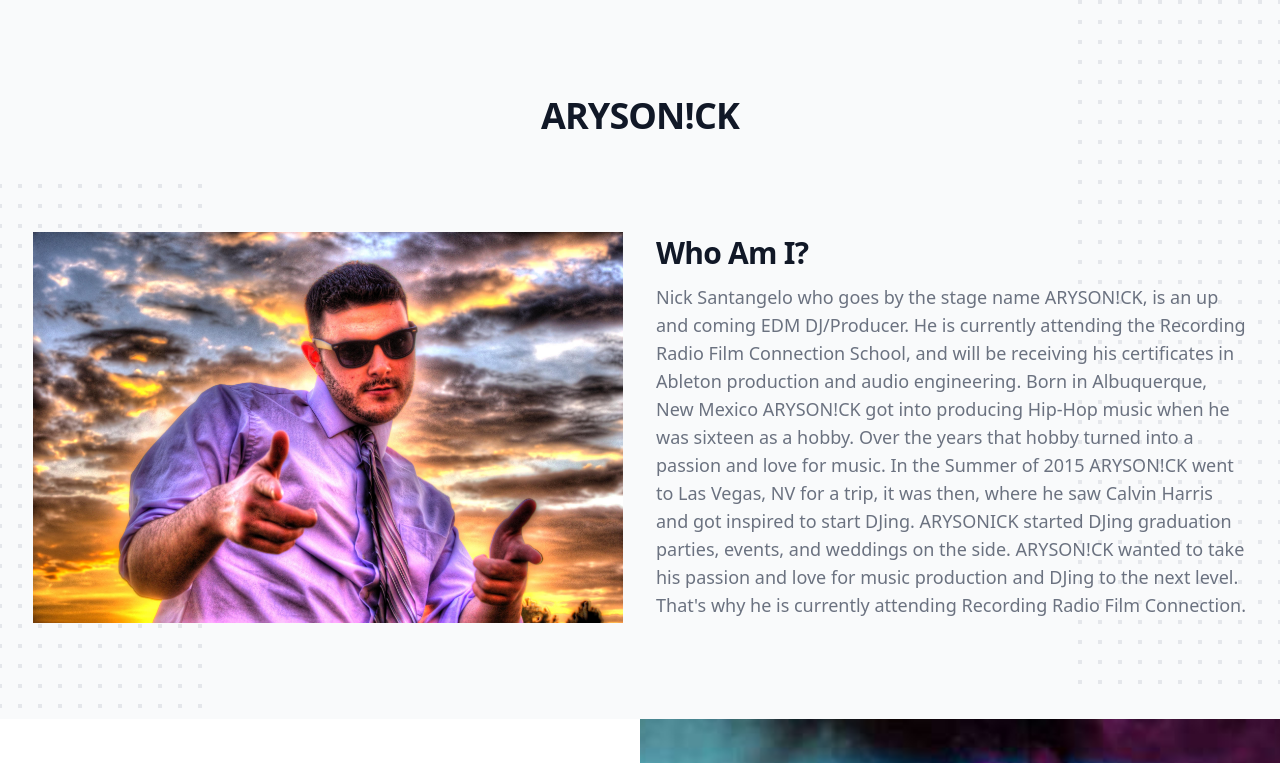
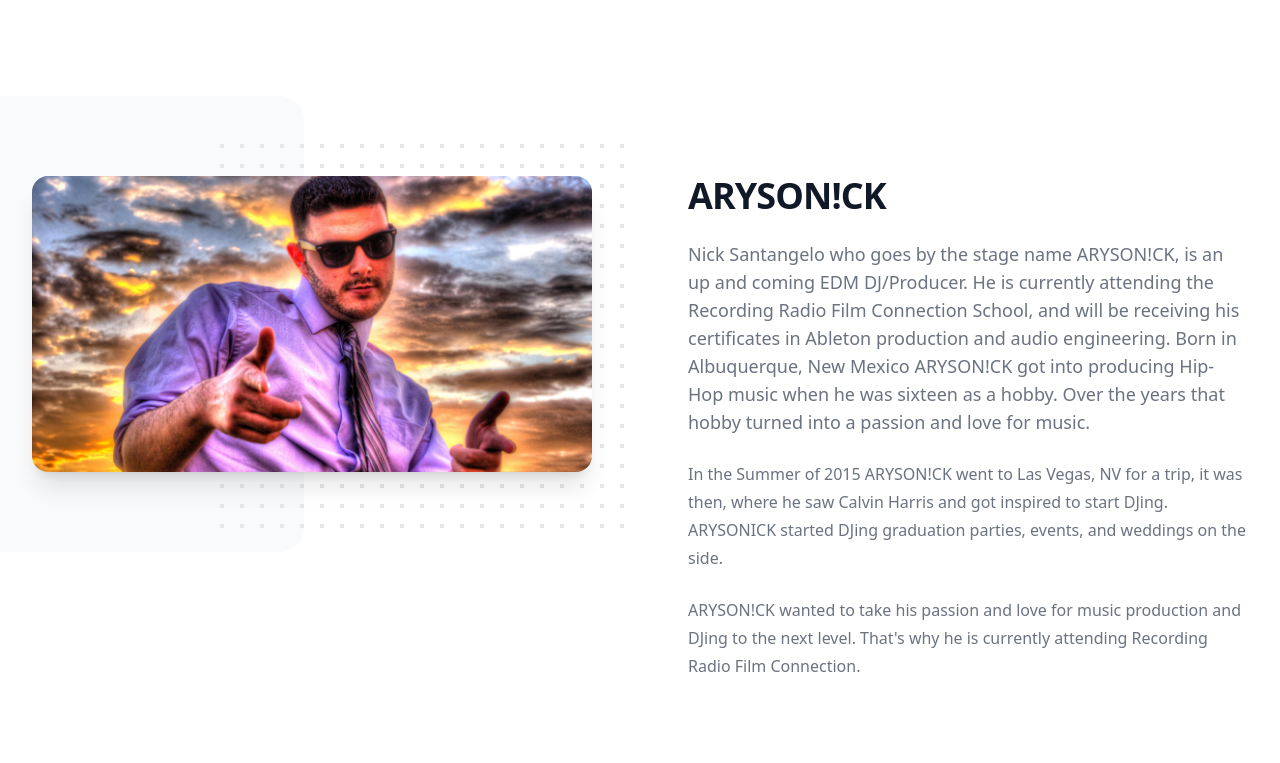
Before and after one commit to BryantDesigns/arysonick-website, a React (Create React App) app: page / in a window 1280 px wide. Shown: the top 763 px of the page. Built offline with nearby package versions, Linux system fonts and the light colour scheme.

Commit message:
Fixed feature

```diff
--- a/src/components/Feature.jsx
+++ b/src/components/Feature.jsx
@@ -1,19 +1,23 @@
 import NickImage from '../images/nick.jpg'
+
+
 export default function Example() {
   return (
-    <div className="py-16 bg-gray-50 overflow-hidden lg:py-24">
-      <div className="relative max-w-xl mx-auto px-4 sm:px-6 lg:px-8 lg:max-w-7xl">
+    <div className="relative bg-white py-16 sm:py-24">
+      <div className="lg:mx-auto lg:max-w-7xl lg:px-8 lg:grid lg:grid-cols-2 lg:gap-24 lg:items-start">
+        <div className="relative sm:py-16 lg:py-0">
+          <div aria-hidden="true" className="hidden sm:block lg:absolute lg:inset-y-0 lg:right-0 lg:w-screen">
+            <div className="absolute inset-y-0 right-1/2 w-full bg-gray-50 rounded-r-3xl lg:right-72" />
             <svg
-          className="hidden lg:block absolute left-full transform -translate-x-1/2 -translate-y-1/4"
+              className="absolute top-8 left-1/2 -ml-3 lg:-right-8 lg:left-auto lg:top-12"
               width={404}
-          height={784}
+              height={392}
               fill="none"
-          viewBox="0 0 404 784"
-          aria-hidden="true"
+              viewBox="0 0 404 392"
             >
               <defs>
                 <pattern
-              id="b1e6e422-73f8-40a6-b5d9-c8586e37e0e7"
+                  id="02f20b47-fd69-4224-a62a-4c9de5c763f7"
                   x={0}
                   y={0}
                   width={20}
@@ -23,78 +27,44 @@ export default function Example() {
                   <rect x={0} y={0} width={4} height={4} className="text-gray-200" fill="currentColor" />
                 </pattern>
               </defs>
-          <rect width={404} height={784} fill="url(#b1e6e422-73f8-40a6-b5d9-c8586e37e0e7)" />
+              <rect width={404} height={392} fill="url(#02f20b47-fd69-4224-a62a-4c9de5c763f7)" />
             </svg>
-
-        <div className="relative">
-          <h1 className="text-center text-4xl leading-8 font-extrabold tracking-tight text-gray-900 sm:text-4xl">
-            ARYSON!CK
-          </h1>
           </div>
-
-
-
-        <svg
-          className="hidden lg:block absolute right-full transform translate-x-1/2 translate-y-12"
-          width={404}
-          height={784}
-          fill="none"
-          viewBox="0 0 404 784"
-          aria-hidden="true"
-        >
-          <defs>
-            <pattern
-              id="64e643ad-2176-4f86-b3d7-f2c5da3b6a6d"
-              x={0}
-              y={0}
-              width={20}
-              height={20}
-              patternUnits="userSpaceOnUse"
-            >
-              <rect x={0} y={0} width={4} height={4} className="text-gray-200" fill="currentColor" />
-            </pattern>
-          </defs>
-          <rect width={404} height={784} fill="url(#64e643ad-2176-4f86-b3d7-f2c5da3b6a6d)" />
-        </svg>
-
-        <div className="relative mt-12 sm:mt-16 lg:mt-24">
-          <div className="lg:grid lg:grid-flow-row-dense lg:grid-cols-2 lg:gap-8 lg:items-center">
-            <div className="lg:col-start-2">
-              <h3 className="text-2xl font-extrabold text-gray-900 tracking-tight sm:text-3xl">Who Am I?</h3>
-              <p className="mt-3 text-lg text-gray-500">
-                Nick Santangelo who goes by the stage name ARYSON!CK, is an up and coming EDM DJ/Producer. He is currently attending the Recording Radio Film Connection School, and will be receiving his certificates in Ableton production and audio engineering. Born in Albuquerque, New Mexico ARYSON!CK got into producing Hip-Hop music when he was sixteen as a hobby. Over the years that hobby turned into a passion and love for music. In the Summer of 2015 ARYSON!CK went to Las Vegas, NV for a trip, it was then, where he saw Calvin Harris and got inspired to start DJing. ARYSONICK started DJing graduation parties, events, and weddings on the side. ARYSON!CK wanted to take his passion and love for music production and DJing to the next level. That's why he is currently attending Recording Radio Film Connection.
-              </p>
-            </div>
-
-            <div className="mt-10 -mx-4 relative lg:mt-0 lg:col-start-1">
-              <svg
-                className="absolute left-1/2 transform -translate-x-1/2 translate-y-16 lg:hidden"
-                width={784}
-                height={404}
-                fill="none"
-                viewBox="0 0 784 404"
-                aria-hidden="true"
-              >
-                <defs>
-                  <pattern
-                    id="e80155a9-dfde-425a-b5ea-1f6fadd20131"
-                    x={0}
-                    y={0}
-                    width={20}
-                    height={20}
-                    patternUnits="userSpaceOnUse"
-                  >
-                    <rect x={0} y={0} width={4} height={4} className="text-gray-200" fill="currentColor" />
-                  </pattern>
-                </defs>
-                <rect width={784} height={404} fill="url(#e80155a9-dfde-425a-b5ea-1f6fadd20131)" />
-              </svg>
+          <div className="relative mx-auto max-w-md px-4 sm:max-w-3xl sm:px-6 lg:px-0 lg:max-w-none lg:py-20">
+            {/* Testimonial card*/}
+            <div className="relative pt-64 pb-10 rounded-2xl shadow-xl overflow-hidden">
               <img
-                className="relative mx-auto"
-                width={590}
+                className="absolute inset-0 h-full w-full object-cover"
                 src={NickImage}
                 alt=""
               />
+              <div className="absolute inset-0 " />
+              <div className="absolute inset-0" />
+              <div className="relative px-8">
+
+
+                </div>
+
+            </div>
+          </div>
+        </div>
+
+        <div className="relative mx-auto max-w-md px-4 sm:max-w-3xl sm:px-6 lg:px-0">
+          {/* Content area */}
+          <div className="pt-12 sm:pt-16 lg:pt-20">
+            <h2 className="text-3xl text-gray-900 font-extrabold tracking-tight sm:text-4xl">
+              ARYSON!CK
+            </h2>
+            <div className="mt-6 text-gray-500 space-y-6">
+              <p className="text-lg">
+                Nick Santangelo who goes by the stage name ARYSON!CK, is an up and coming EDM DJ/Producer. He is currently attending the Recording Radio Film Connection School, and will be receiving his certificates in Ableton production and audio engineering. Born in Albuquerque, New Mexico ARYSON!CK got into producing Hip-Hop music when he was sixteen as a hobby. Over the years that hobby turned into a passion and love for music.
+              </p>
+              <p className="text-base leading-7">
+                In the Summer of 2015 ARYSON!CK went to Las Vegas, NV for a trip, it was then, where he saw Calvin Harris and got inspired to start DJing. ARYSONICK started DJing graduation parties, events, and weddings on the side.
+              </p>
+              <p className="text-base leading-7">
+                ARYSON!CK wanted to take his passion and love for music production and DJing to the next level. That's why he is currently attending Recording Radio Film Connection.
+              </p>
             </div>
           </div>
         </div>
```
Lines whose indentation alone changed are shown as unchanged.
